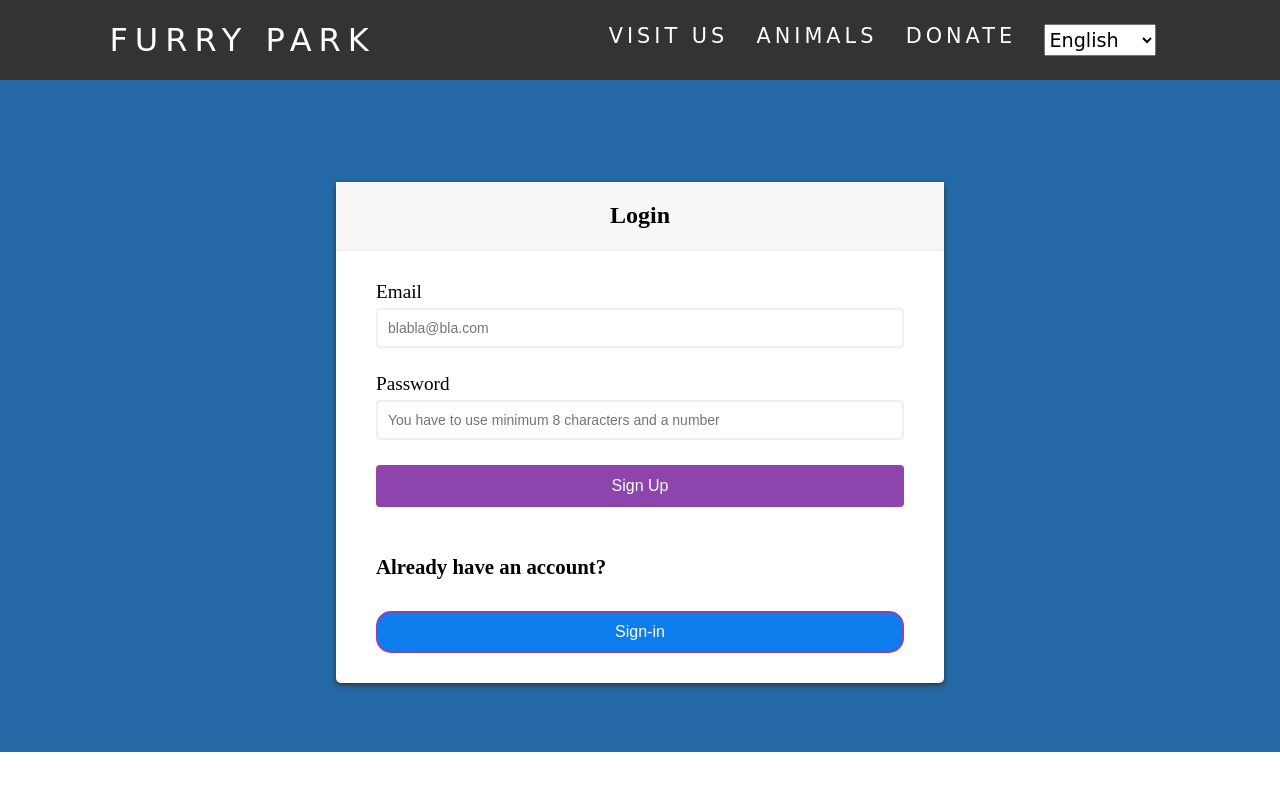
After one commit to Baciacia/W_Project, a PHP site: page /signin.html in a window 1280 px wide. The commit adds this page. Run offline with PHP 8.4, Linux system fonts and the light colour scheme.

Commit message:
signin (60%)

```diff
--- a/index.html
+++ b/index.html
@@ -71,7 +71,7 @@
                     <h1>Become a member of our zoo family</h1>
                     <h2>Register on our site so you don't miss anything new</h2>
                     <div class="btn-color3">
-                        <a href="/visit.html">Sign-Up</a>
+                        <a href="/signin.html">Sign-Up</a>
                     </div>
                 </div>
                 <img src="Imagini\papag.png" style="width: 50%;">
@@ -108,7 +108,7 @@
             <h4>Once you have an account we will keep you up to date with what's happening at the Zoo.</h4>
         </div>
         <div class="signup">
-            <a href="/sigup.html" target="_self">Sign Up</a>
+            <a href="/signin.html" target="_self">Sign Up</a>
         </div>
     </div>
 
--- /dev/null
+++ b/signin.html
@@ -0,0 +1,82 @@
+<!DOCTYPE html>
+<html lang="en">
+
+<head>
+    <meta charset="UTF-8">
+    <meta http-equiv="X-UA-Compatible" content="IE=edge">
+    <meta name="viewport" content="width=device-width, initial-scale=1.0">
+    <link rel="stylesheet" href="styles.css">
+    <link rel="preconnect" href="https://fonts.googleapis.com">
+    <title>Visit Us</title>
+</head>
+<body>
+    <nav class="navbar">
+        <div class="logo">
+            <a href="/index.html" target="_self">FURRY PARK</a>
+        </div>
+        <ul class="nav_list">
+            <li>
+                <a href="/visit.html" target="_self">VISIT US</a>
+            </li>
+            <li>
+                <a href="/animals.html" target="_self">ANIMALS</a>
+            </li>
+            <li>
+                <a href="/donate.html" target="_self">DONATE</a>
+            </li>
+            <li>
+                <label></label>
+                <select name="lng" id="lng">
+                    <option value="English">English</option>
+                    <option value="Spanish">Spanish</option>
+                    <option value="French">French</option>
+                    <option value="Romanian">Romanian</option>
+                </select>
+            </li>
+        </ul>
+
+
+        <div class="meniu">
+            <div class="line1"></div>
+            <div class="line2"></div>
+            <div class="line3"></div>
+        </div>
+    </nav>
+    <script src="api.js"></script>
+
+    <div class="body-s">
+        <div class="container-v">
+            <div class="header-v">
+                <h2>Login</h2>
+            </div>
+
+            <form class="form-v" id="form-v">
+
+                <div class="form-control-v">
+                    <label>Email</label>
+                    <input type="email" placeholder="blabla@bla.com" id="email">
+                </div>
+
+                <div class="form-control-v">
+                    <label>Password</label>
+                    <input type="password" placeholder="You have to use minimum 8 characters and a number" id="password">
+                </div>
+
+
+                <button>Sign Up</button>
+
+                <div class="sign">
+                    <h4>Already have an account?</h4>
+                </div>
+
+                <div class="signin">
+                    <a href="signin.html" target="_self"><button>Sign-in</button></a>
+                </div>
+
+            </form>
+
+        </div>
+    </div>
+    </body>
+
+</html>
--- a/styles.css
+++ b/styles.css
@@ -393,6 +393,37 @@ img {
     width: 100%;
 }
 
+/*--------------------------------------------Pentru chestiile din signup---------------------------------*/
+
+.body-s{
+    background-color: #2468a5;
+    display: flex;
+    align-items: center;
+    justify-content: center;
+    min-height: 42rem;
+
+}
+
+
+.sign h4{
+    margin-top: 3rem;
+    font-size: 130%;
+}
+
+.signin button{
+    margin-top: 2rem;
+    background-color: #0d7dee;
+    border: 2px solid #8e44ad;
+    border-radius: 15px;
+    color: #fff;
+    font-size: 1rem;
+    padding: 10px;
+}
+
+.signin a{
+    text-decoration: none;
+}
+
 
 
 /* -------------------------------------------animals------------------------------------------*/
```
Also changed, not shown: sigup.html (deleted).
